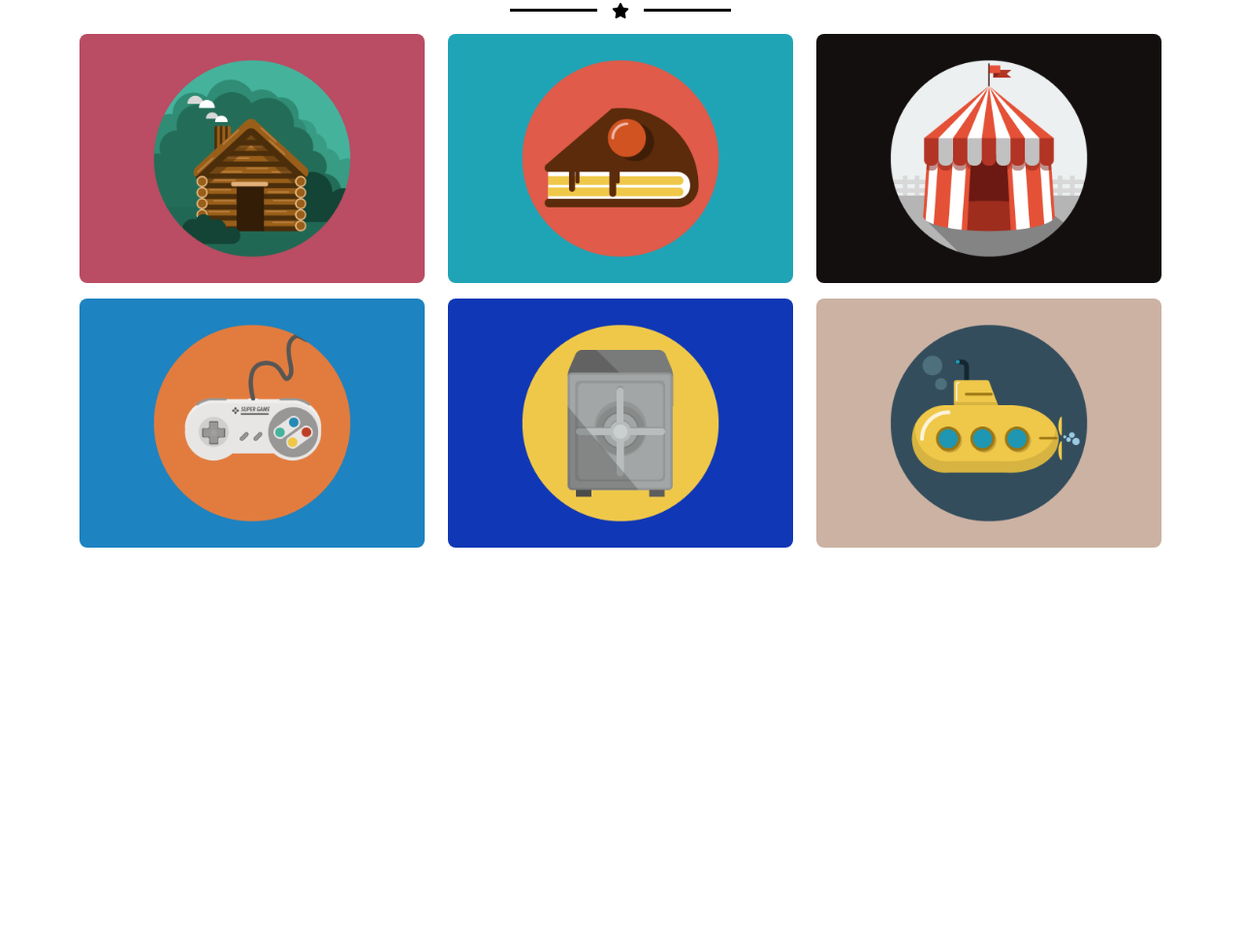
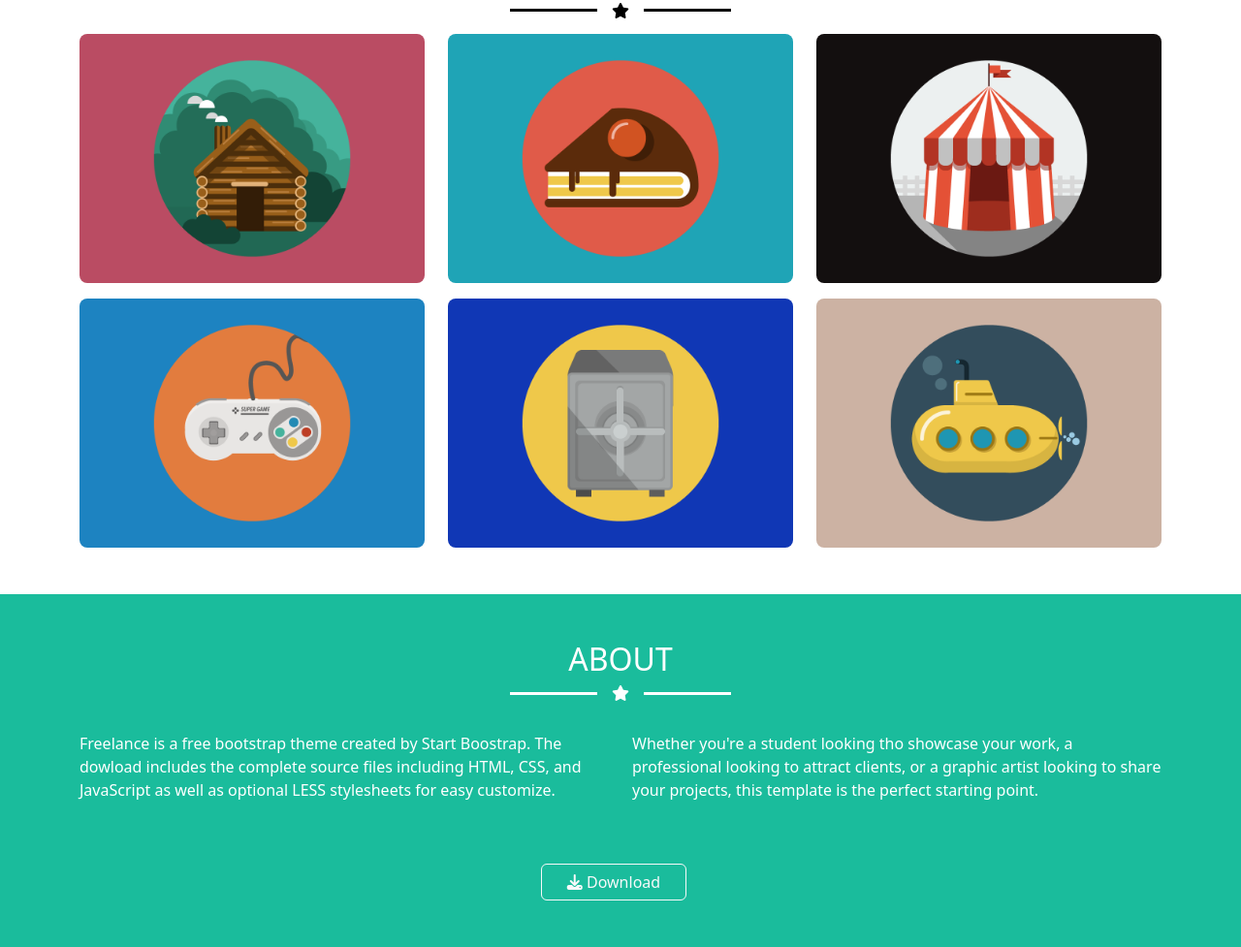
Before and after one commit to Mattia-Fasulo/html-css-bootstrap-freelancer, a plain HTML site: page index.html in a window 1280 px wide. Shown: the part 699-1676 px from the top of the page at 97% size. Before the commit the page ends 1264 px from the top, so only its background shows below. Drawn offline with nearby package versions, Linux system fonts and the light colour scheme.

Commit message:
add section about

```diff
--- a/css/style.css
+++ b/css/style.css
@@ -108,3 +108,8 @@ header {
 .layover-container:hover::after {
   opacity: 1;
 }
+
+/* section about */
+#about .btn {
+  width: 150px;
+}
--- a/index.html
+++ b/index.html
@@ -26,6 +26,7 @@
 
 <body>
     <header>
+        <!-- navbar -->
         <nav class="navbar navbar-expand-lg navbar-dark bg-dark-grey h-100 ">
             <div class="container-md ">
                 <a class="navbar-brand text-uppercase fw-bold" href="#">Start Bootstrap</a>
@@ -111,7 +112,33 @@
                 </div>
             </div>
         </section>
-        <section id="about"></section>
+
+        <!-- section about -->
+        <section id="about" class="bg-my-green">
+            <div class="container-md text-center mt-5 pt-5">
+                <h2 class="text-uppercase fs-2 ">About</h2>
+                <div class="star m-auto pb-3">
+                    <i class="fa-solid fa-star"></i>
+                </div>
+                <div class="row">
+                    <div class="col-12 col-md-6 text-start">
+                        <p class="mt-3">Freelance is a free bootstrap theme created by Start Boostrap. The dowload
+                            includes the complete source files including <span class="text-uppercase">Html, Css,
+                            </span>and JavaScript as well as optional <span class="text-uppercase">Less
+                            </span>stylesheets for easy customize.</p>
+                    </div>
+                    <div class="col-12 col-md-6 text-start">
+                        <p class="mt-3">Whether you're a student looking tho showcase your work, a professional looking
+                            to attract clients, or a graphic artist looking to share your projects, this template is the
+                            perfect starting point. </p>
+                    </div>
+                    <div class="row justify-content-center align-content-center mt-5 pb-5">
+                        <button type="button" class="btn btn-outline-light my-nmr-10"><i
+                                class="fa-solid fa-download"></i> Download</button>
+                    </div>
+                </div>
+            </div>
+        </section>
         <section id="contact"></section>
     </main>
 
```
